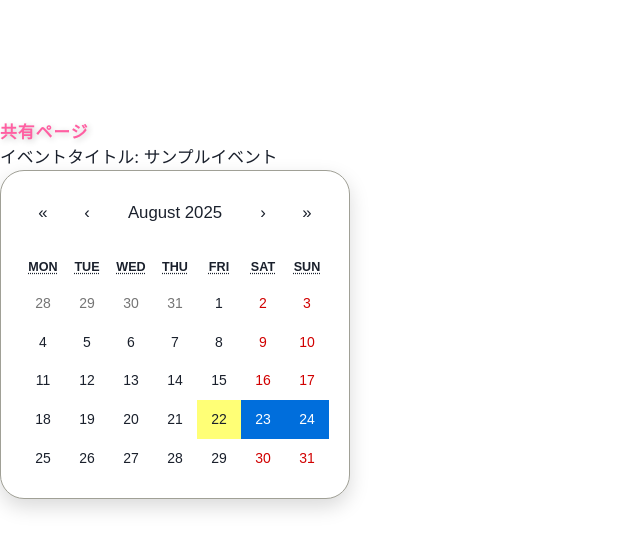
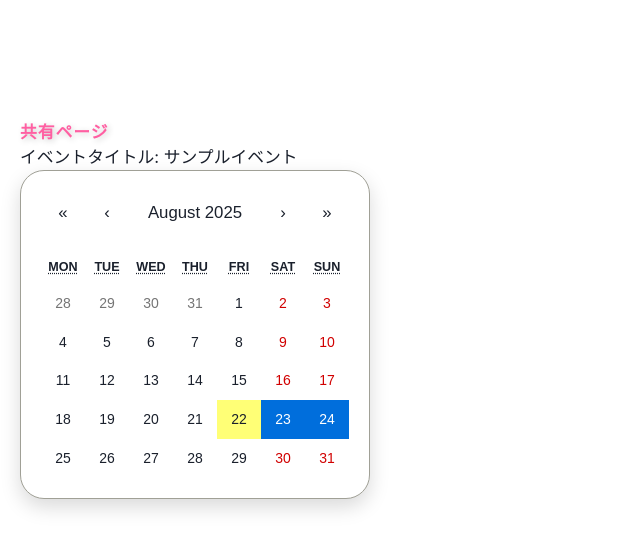
Before and after one commit to kuzyoumike0/milkpop-calendarapp, a React app in the folder frontend/: page /share/1 in a window 1280 px wide. Shown: the top 550 px of the page, without its empty margins (0-640 px from the left). Built offline with nearby package versions, Linux system fonts and the light colour scheme; a web font is replaced by a local one.

Commit message:
Update index.css

```diff
--- a/frontend/src/index.css
+++ b/frontend/src/index.css
@@ -4,7 +4,7 @@
 /* ===== ページ全体 ===== */
 body {
   margin: 0;
-  padding: 0;
+  padding: 0 0 0 20px;   /* 左に少し余裕 */
   line-height: 1.8;
   background: linear-gradient(to bottom, #FDB9C8, #ffffff, #004CA0);
   font-family: 'Zen Maru Gothic','M PLUS Rounded 1c','Yomogi',sans-serif;
@@ -101,7 +101,7 @@ main {
 .schedule-section {
   flex: 0 0 30%;
   max-width: 30%;
-  min-width: 300px;
+  min-width: 320px;
 }
 
 /* ===== 自作カレンダー ===== */
@@ -184,13 +184,16 @@ main {
   border-radius: 16px;
   margin-bottom: 12px;
   box-shadow: 0 4px 10px rgba(0,0,0,0.1);
+
+  display: flex;               /* ← 日付とプルダウンを横並び */
+  justify-content: space-between;
+  align-items: center;
 }
 .schedule-card span {
   font-weight: bold;
   color: #004CA0;
 }
 .schedule-card select {
-  margin-left: 8px;
   padding: 6px 10px;
   border-radius: 8px;
   border: 1px solid #ccc;
```
